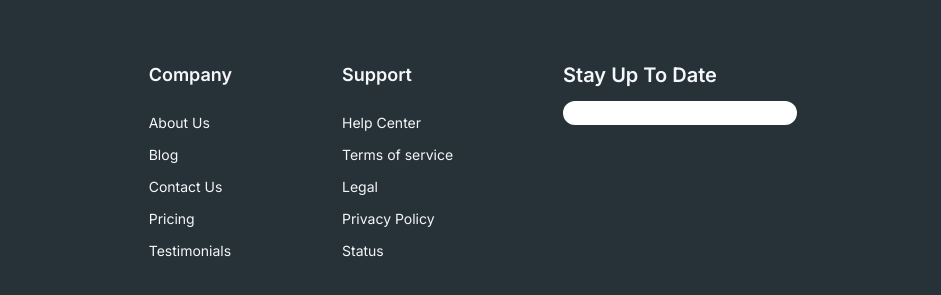
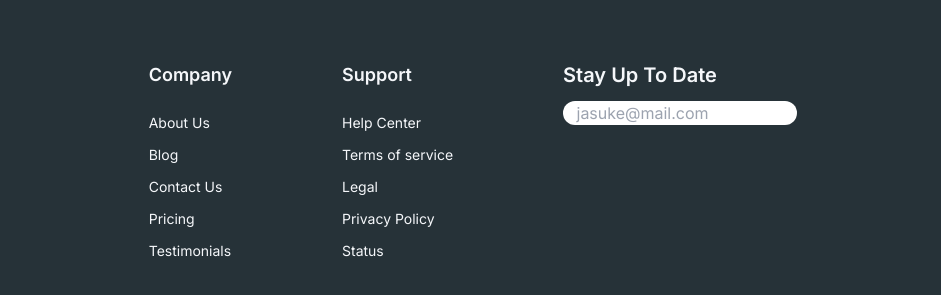
Before and after one commit to RyAlaan/nexcent-landing-page, a website: page public/index.html in a window 1280 px wide. Shown: the part 2268-2563 px from the top of the page, 339-1280 px from the left. Drawn offline with Linux system fonts and the light colour scheme.

Commit message:
some changes

```diff
--- a/public/index.html
+++ b/public/index.html
@@ -411,7 +411,7 @@
 
           <div class="flex flex-col flex-start pt-5 md:pt-0 gap-3">
             <h6 class="font-semibold text-lg md:text-xl" >Stay Up To Date</h6>
-            <input class="rounded-full" type="text">
+            <input class="rounded-full" placeholder="   jasuke@mail.com" type="text">
           </div>
         </div><!-- nav-footer:END -->
 
```
Also changed, not shown: public/src/main.css.
